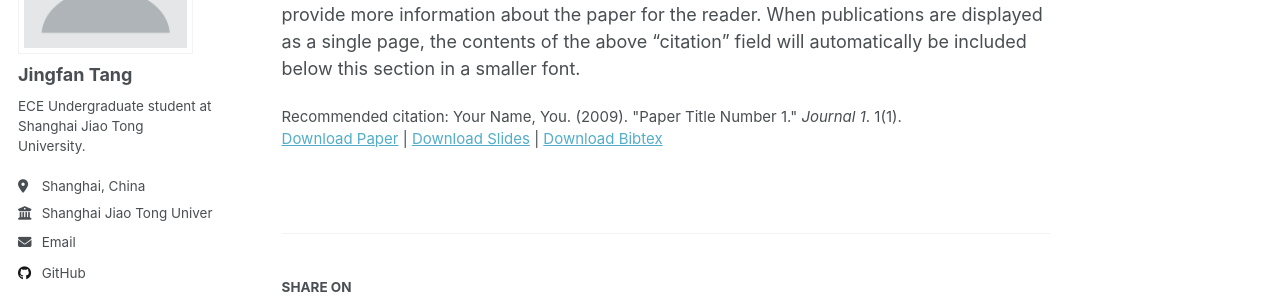
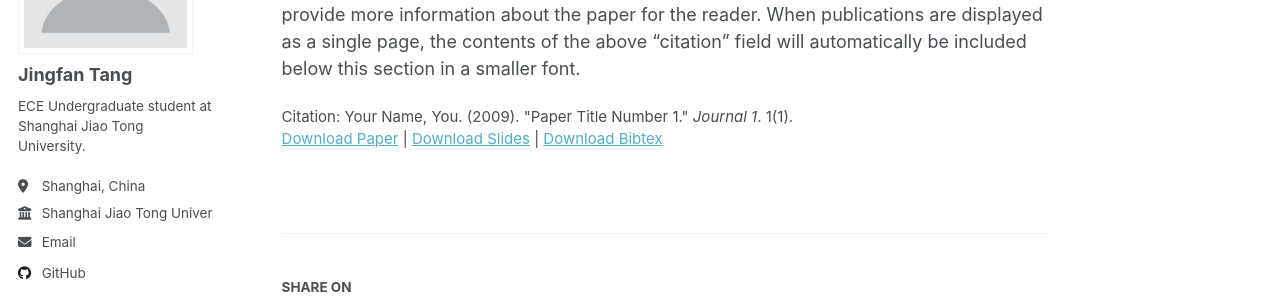
Before and after one commit to tangjingfan/tangjingfan.github.io, a Jekyll site: the page built from _publications/2009-10-01-paper-title-number-1.md, in a window 1280 px wide and 1055 px high. Shown: the part 220-520 px from the top of the window. Built offline with Jekyll 4.4.1, drawn with Linux system fonts in a browser that asks for light colours; a script that is not in the unit is left out.

Commit message:
feat: update citation

```diff
--- a/_layouts/single.html
+++ b/_layouts/single.html
@@ -94,25 +94,25 @@
         {{ content }}
 
         {% if page.citation and page.paperurl and page.slidesurl and page.bibtexurl %}
-          <p style="font-size: smaller">Recommended citation: {{ page.citation }}<br /><a href="{{ page.paperurl }}">Download Paper</a> | <a href="{{ page.slidesurl }}">Download Slides</a> | <a href="{{ page.bibtexurl }}">Download Bibtex</a></p>
+          <p style="font-size: smaller">Citation: {{ page.citation }}<br /><a href="{{ page.paperurl }}">Download Paper</a> | <a href="{{ page.slidesurl }}">Download Slides</a> | <a href="{{ page.bibtexurl }}">Download Bibtex</a></p>
         {% elsif page.citation and page.paperurl and page.slidesurl %}
-          <p style="font-size: smaller">Recommended citation: {{ page.citation }}<br /><a href="{{ page.paperurl }}">Download Paper</a> | <a href="{{ page.slidesurl }}">Download Slides</a></p>
+          <p style="font-size: smaller">Citation: {{ page.citation }}<br /><a href="{{ page.paperurl }}">Download Paper</a> | <a href="{{ page.slidesurl }}">Download Slides</a></p>
         {% elsif page.citation and page.paperurl and page.bibtexurl %}
-          <p style="font-size: smaller">Recommended citation: {{ page.citation }}<br /><a href="{{ page.paperurl }}">Download Paper</a> | <a href="{{ page.bibtexurl }}">Download Bibtex</a></p>
+          <p style="font-size: smaller">Citation: {{ page.citation }}<br /><a href="{{ page.paperurl }}">Download Paper</a> | <a href="{{ page.bibtexurl }}">Download Bibtex</a></p>
         {% elsif page.citation and page.paperurl %}
-          <p style="font-size: smaller">Recommended citation: {{ page.citation }}<br /><a href="{{ page.paperurl }}">Download Paper</a></p>
+          <p style="font-size: smaller">Citation: {{ page.citation }}<br /><a href="{{ page.paperurl }}">Download Paper</a></p>
         {% elsif page.citation and page.slidesurl and page.bibtexurl %}
-          <p style="font-size: smaller">Recommended citation: {{ page.citation }}<br /><a href="{{ page.slidesurl }}">Download Slides</a> | <a href="{{ page.bibtexurl }}">Download Bibtex</a></p>
+          <p style="font-size: smaller">Citation: {{ page.citation }}<br /><a href="{{ page.slidesurl }}">Download Slides</a> | <a href="{{ page.bibtexurl }}">Download Bibtex</a></p>
         {% elsif page.citation and page.slidesurl %}
-          <p style="font-size: smaller">Recommended citation: {{ page.citation }}<br /><a href="{{ page.slidesurl }}">Download Slides</a></p>
+          <p style="font-size: smaller">Citation: {{ page.citation }}<br /><a href="{{ page.slidesurl }}">Download Slides</a></p>
         {% elsif page.slidesurl and page.bibtexurl %}
           <p style="font-size: smaller"><a href="{{ page.slidesurl }}">Download Slides</a> | <a href="{{ page.bibtexurl }}">Download Bibtex</a></p>
         {% elsif page.paperurl and page.bibtexurl %}
           <p style="font-size: smaller"><a href="{{ page.paperurl }}">Download Paper</a> | <a href="{{ page.bibtexurl }}">Download Bibtex</a></p>
         {% elsif page.citation and page.bibtexurl %}
-          <p style="font-size: smaller">Recommended citation: {{ page.citation }}<br /><a href="{{ page.bibtexurl }}">Download Bibtex</a></p>
+          <p style="font-size: smaller">Citation: {{ page.citation }}<br /><a href="{{ page.bibtexurl }}">Download Bibtex</a></p>
         {% elsif page.citation %}
-          <p style="font-size: smaller">Recommended citation: {{ page.citation }}</p>
+          <p style="font-size: smaller">Citation: {{ page.citation }}</p>
         {% elsif page.slidesurl %}
           <p style="font-size: smaller"><a href="{{ page.slidesurl }}">Download Slides</a></p>
         {% elsif page.bibtexurl %}
```
